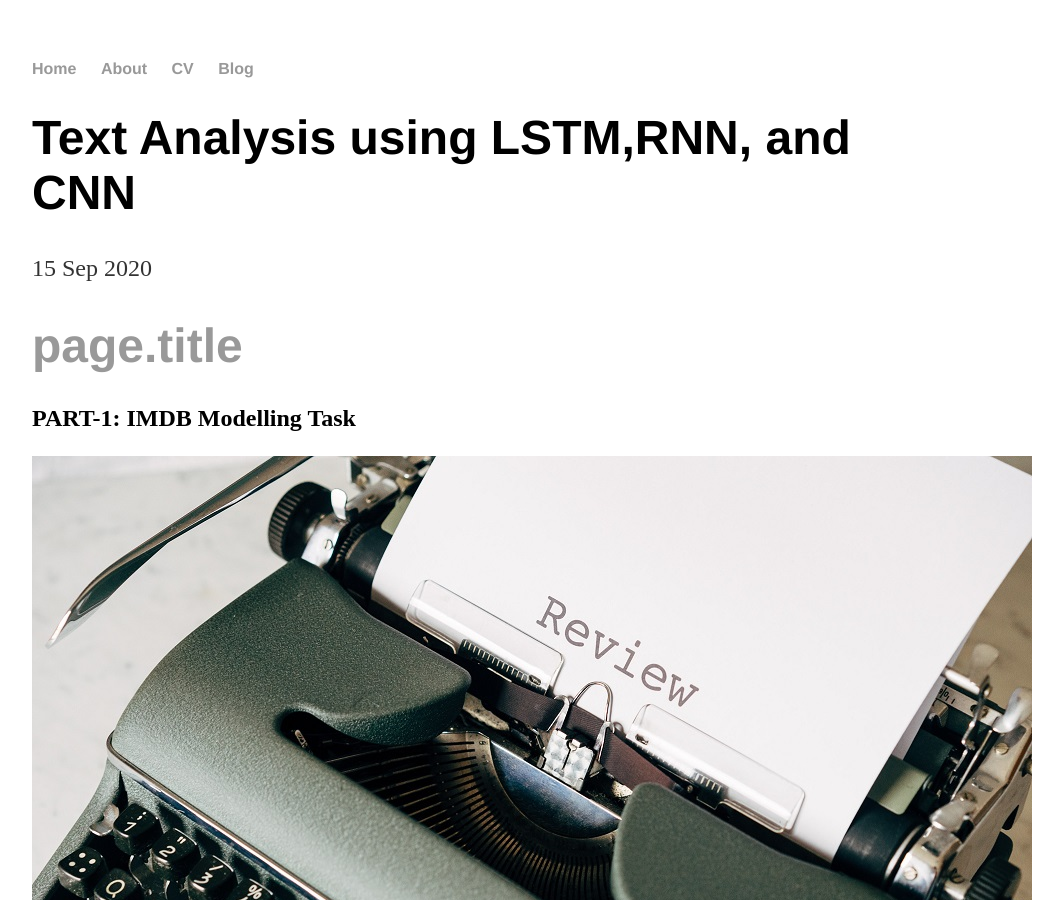
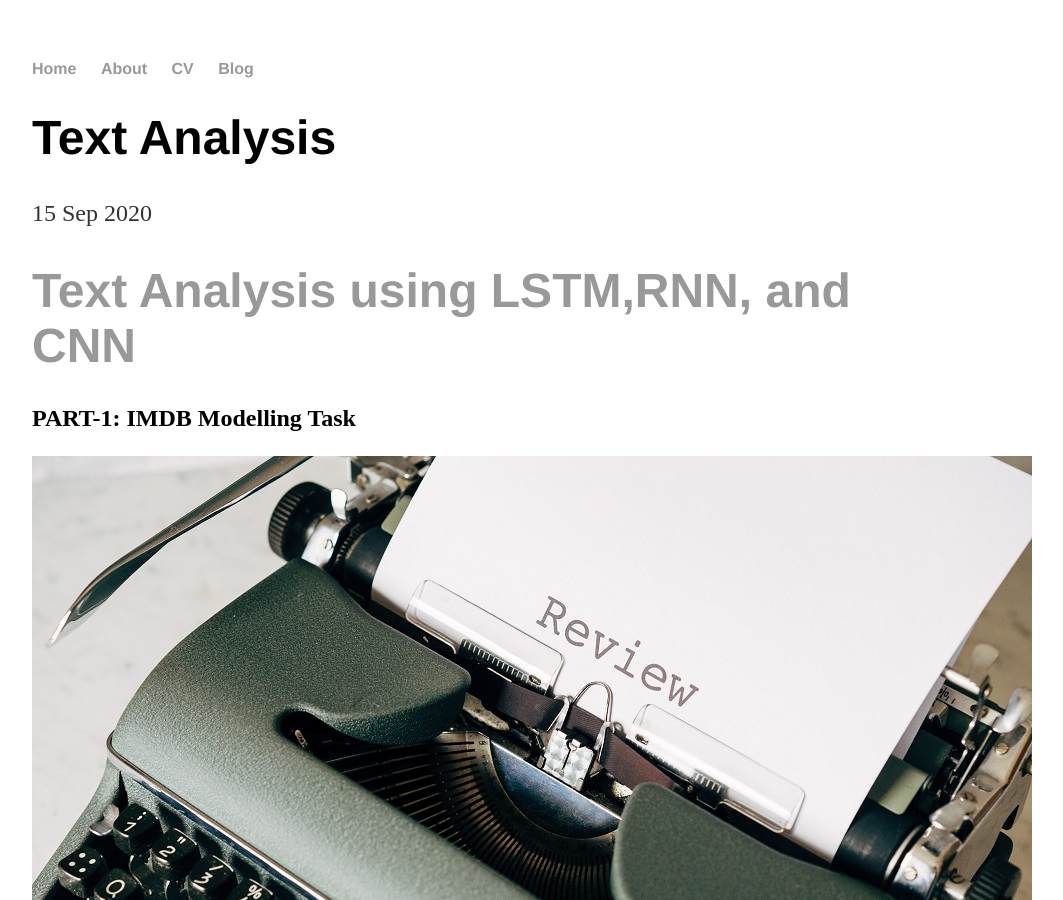
Before and after one commit to yvrjsharma/yvrjsharma.github.io, a Jekyll site: the page built from _posts/2020-09-16-text-analysis.md, in a window 1280 px wide and 900 px high. Shown: the whole window, without its empty margins (160-1223 px from the left). Built offline with Jekyll 4.4.1, drawn with Linux system fonts in a browser that asks for light colours.

Commit message:
updated blog post

```diff
--- a/_posts/2020-09-16-text-analysis.md
+++ b/_posts/2020-09-16-text-analysis.md
@@ -1,10 +1,9 @@
 ---
 layout: post
-title: "Text Analysis using LSTM,RNN, and CNN"
 date: 2020-09-15
 ---
 
-# [page.title](https://github.com/yvrjsharma/RNN)
+# [Text Analysis using LSTM,RNN, and CNN](https://github.com/yvrjsharma/RNN)
 
 ## PART-1: IMDB Modelling Task
 ![](/images/markus-winkler--fRAIQHKcc0-unsplash.jpg)
```
